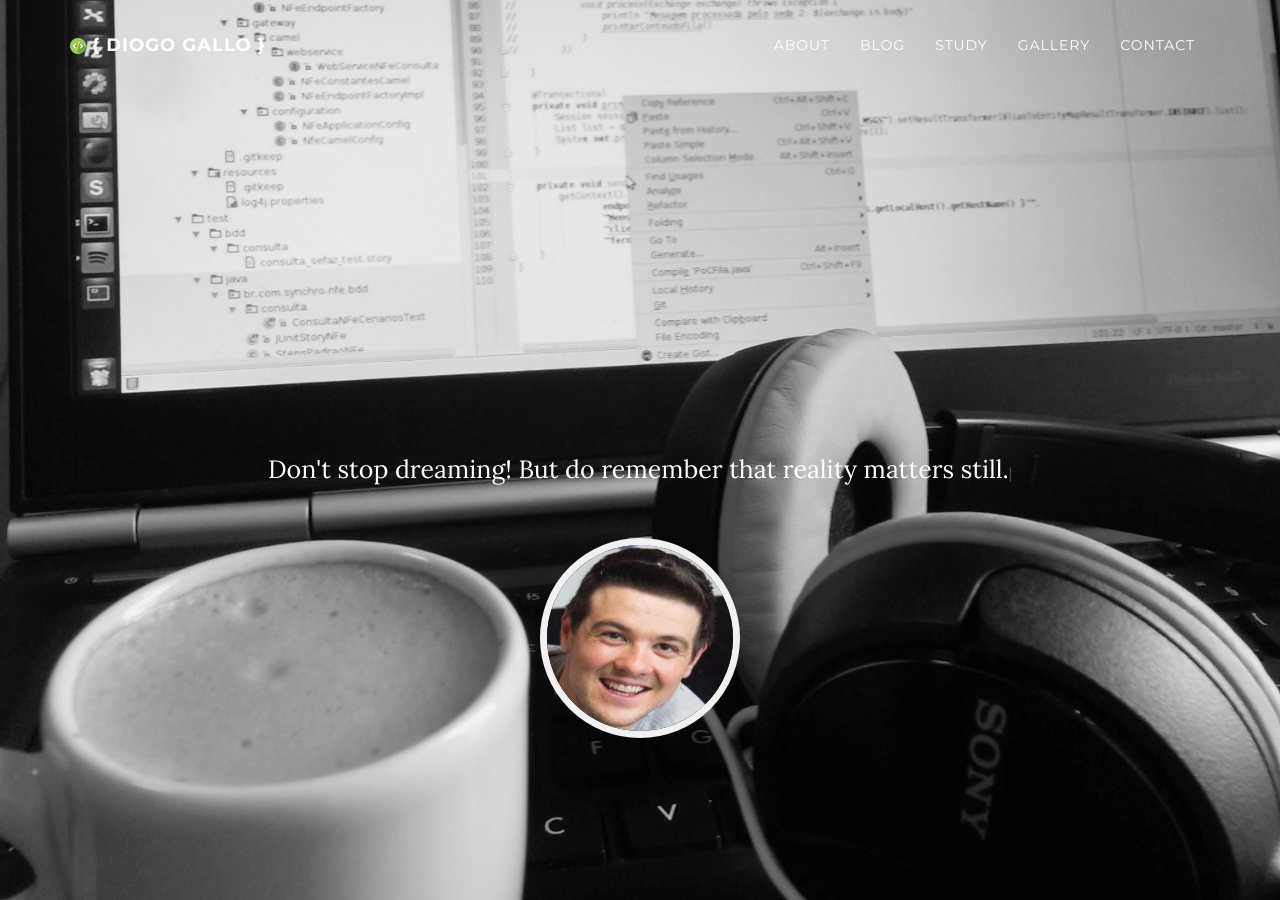
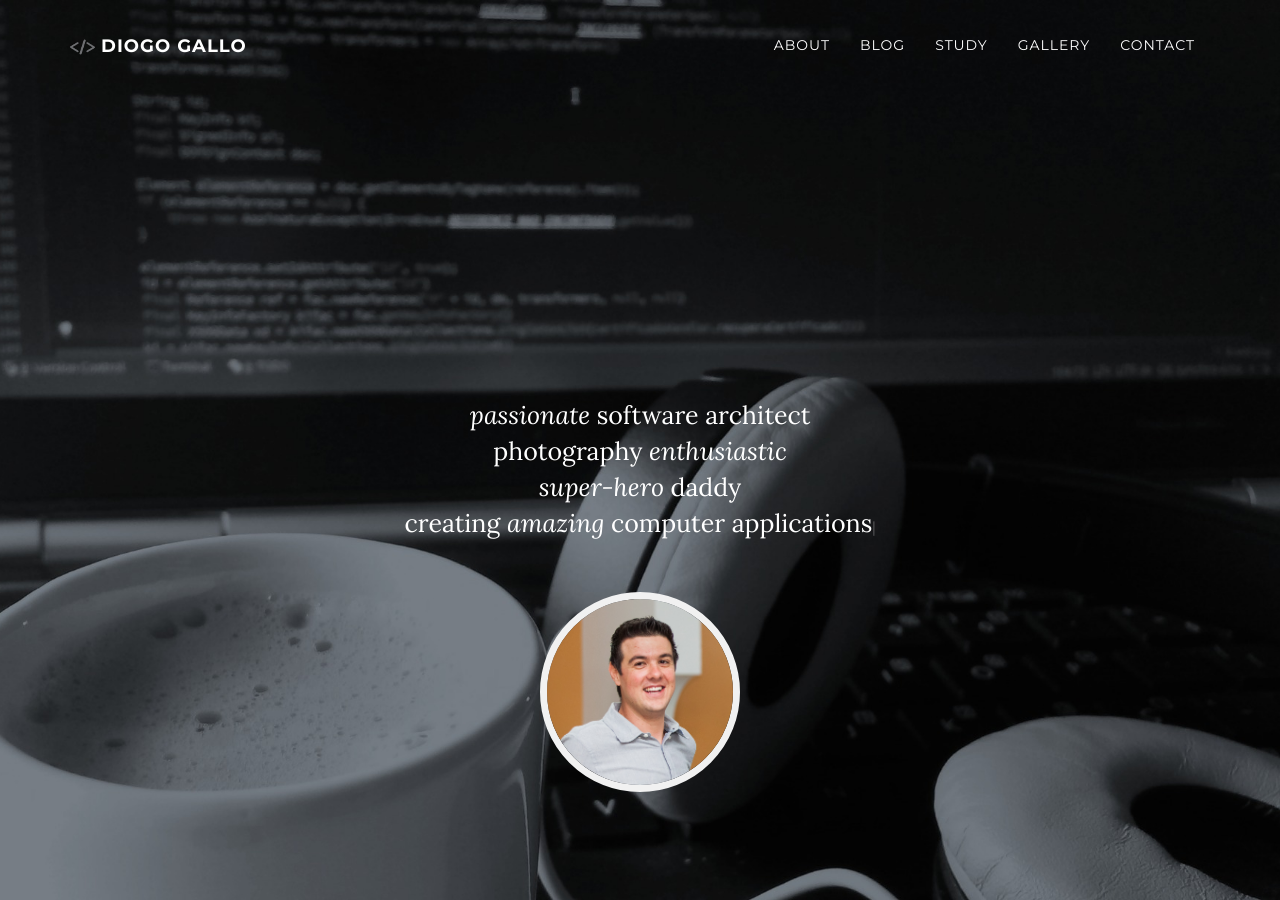
Before and after one commit to diogogallo/diogogallo.github.io, a Jekyll site: the page built from index.html, in a window 1280 px wide and 900 px high. Built offline with Jekyll 4.4.1, drawn with Linux system fonts in a browser that asks for light colours; nearby versions of some CDN libraries; a script that is not in the unit is left out; comment, search, counter and statistics services are not loaded.

Commit message:
customizing

```diff
--- a/_config.yml
+++ b/_config.yml
@@ -21,8 +21,8 @@ force-https: False
 
 author: "Diogo Gallo"
 lang: "en"
-title: "{ Diogo Gallo }"
-favicon: "/img/favicon.ico"
+title: "Diogo Gallo"
+favicon: "/img/ico-codeview.ico"
 description: "Diogo Gallo's personal website and blog. Incluind my Resume/CV  and blogging mainly for software architecture and development world, personal takes, sharing of interest"
 keywords: "diogogallo, blog, developer, toronto, canada, resume, java, cloud"
 
@@ -30,7 +30,7 @@ keywords: "diogogallo, blog, developer, toronto, canada, resume, java, cloud"
 # Intro layout #
 ################
 
-black-favicon: "/img/favicon.ico"
+black-favicon: "/img/ico-codeview_big.ico"
 background-img: "../img/intro-bg.jpg"
 me-img: "/img/avatar.jpeg"
 
@@ -40,16 +40,13 @@ me-img: "/img/avatar.jpeg"
 
 dynamic-typing: True
 shuffle: True	# Shuffle the lines.
-loop: True
+loop: False
 loop-count:	False # Set False for infinite loop, or set any number for finite loop.
 type-speed:	10		# Default 10
-start-delay: 200	# Default 200
+start-delay: 200	# Default
 delete-delay: 5000	# Default 5000
 lines:			# You can add HTML Tags in the Text
-  - text: "Are you afraid of falling hard while you fly high?"
-  - text: "Where’s your will to be weird?"
-  - text: "Don't stop dreaming! But do remember that reality matters still."
-  - text: "Do you not see that your troubles are simply a microcosm of a whole?"
+  - text: "<em>passionate</em> software architect<br>photography <em>enthusiastic</em><br><em>super-hero</em> daddy<br>creating <em>amazing</em> computer applications"
 
 ########
 # Blog #
@@ -62,7 +59,7 @@ paginate: 5
 fb-share: True
 twitter-share: True
 reddit-share: True
-disqus-shortname: "japorized"
+disqus-shortname: "diogogallo"
 
 ###############
 # Life Events #
--- a/css/grayscale.scss
+++ b/css/grayscale.scss
@@ -162,7 +162,7 @@ ol {
         }
 
         .intro-text {
-            font-size: 18px;
+            font-size: 16px;
         }
     }
 }
@@ -401,3 +401,11 @@ body {
     margin-bottom: 20px;
     width: 60%;
 }
+
+.start {
+    font-family: Raleway, "Times New Roman", Times, sans-serif;
+    font-size: 16px;
+    font-style: normal;
+    text-transform: none;
+    margin: 15px 0;
+}
```
Also changed, not shown: img/avatar.jpeg, img/avatar.png (deleted), img/avatar_old.jpeg (added), img/ico-codeview.ico (added), img/ico-codeview.png (added), img/ico-codeview_big.ico (added), img/intro-bg.jpg, img/intro-bg_old.jpg (added).
